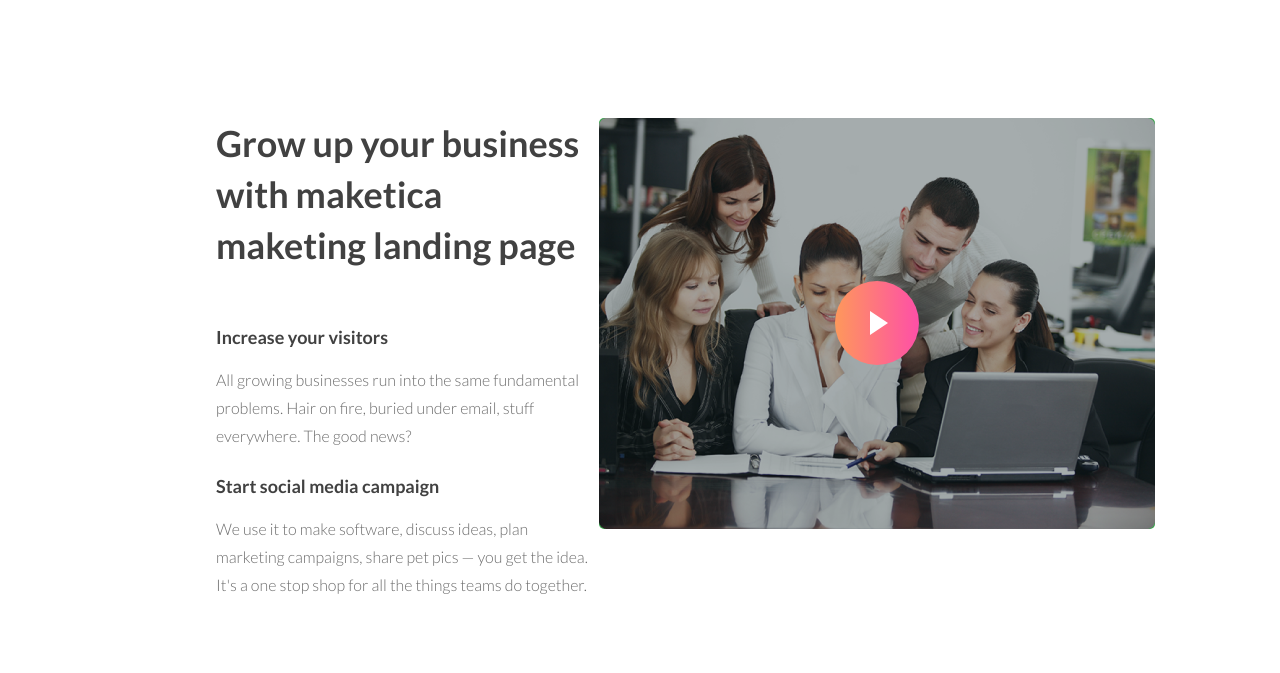
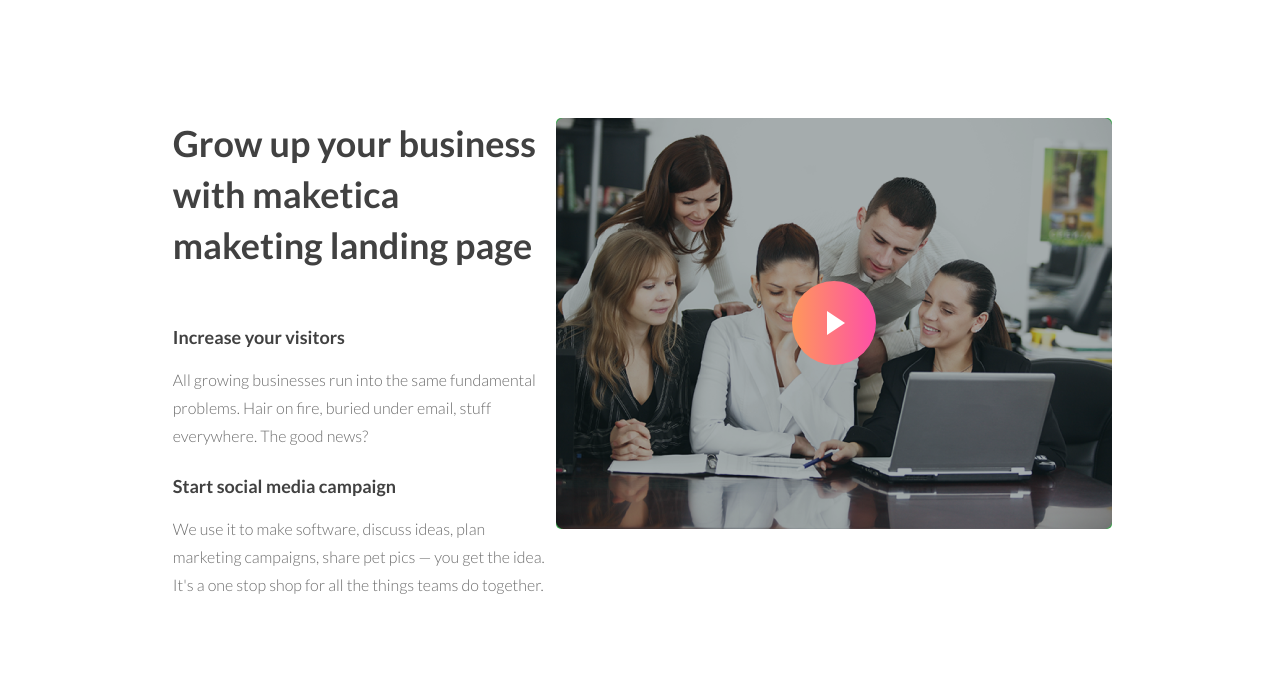
Before and after one commit to mrvotum/marketika, a website built with webpack: page src/index.html in a window 1280 px wide. Shown: the part 787-1460 px from the top of the page. Built offline with nearby package versions, Linux system fonts and the light colour scheme; files whose address does not match are found by name.

Commit message:
добавлена резиновость

```diff
--- a/src/css/style.css
+++ b/src/css/style.css
@@ -151,8 +151,8 @@ input, div {
 .first_block {
     color: #414141;
     padding-top: 120px;
-    padding-left: 216px;
-    padding-right: 216px;
+    padding-left: 13.5%;
+    padding-right: 13.5%;
 }
 
 .video_block {
@@ -270,7 +270,11 @@ input, div {
     margin-left: 19.8125%;
     margin-top: 34px;
     margin-bottom: -3px;
+    /* width: 24%; */
 }
+/* .img_holder > img {
+    width: 100%;
+} */
 .quote_text_block {
     padding-left: 55px;
 }
```
